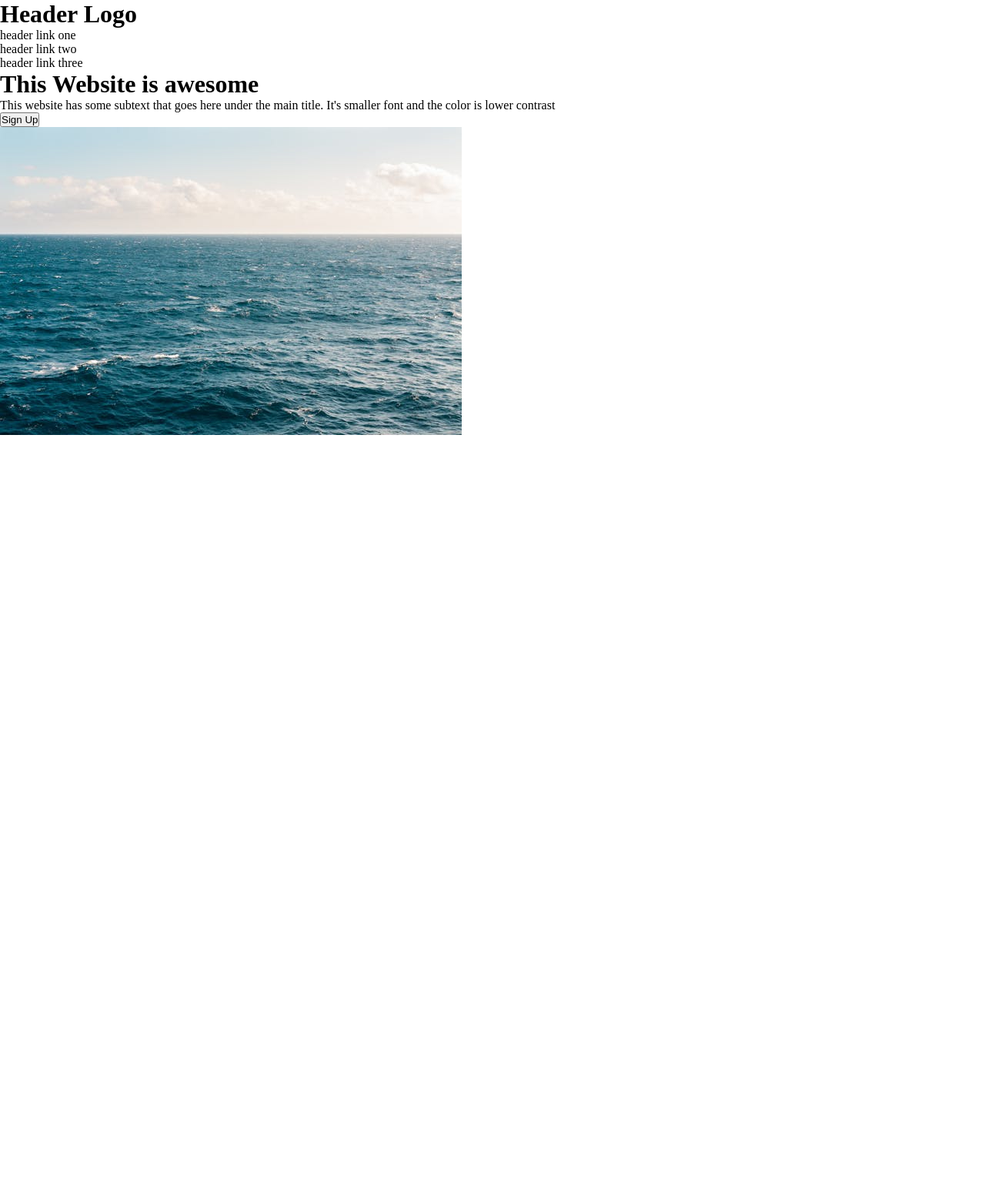
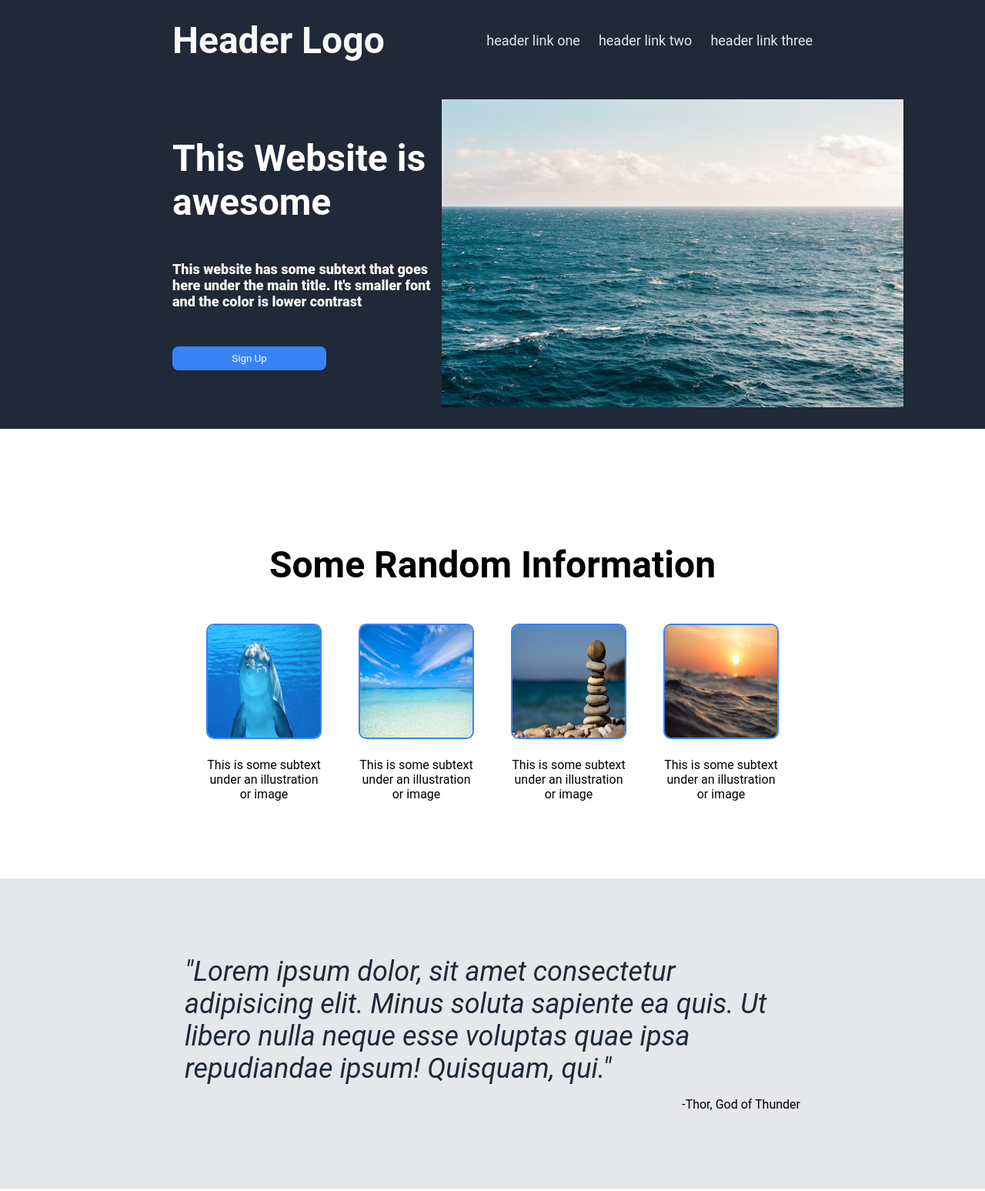
Before and after one commit to 33Yasin/LandingPage-TheOdinProject, a plain HTML site: page index.html in a window 1280 px wide. Shown: the top 1547 px of the page at 77% size. Before the commit the page ends 800 px from the top, so only its background shows below. Drawn offline with Linux system fonts and the light colour scheme.

Commit message:
Proje bitti
flex yapısı proje bazlı öğrenme ile daha iyi anlaşıldı
Landing page tasarlandı

```diff
--- a/index.html
+++ b/index.html
@@ -26,11 +26,12 @@
                 </div>
             </div>
             <div class="hero-container">
-                <div class="hero-text">
-                    <h1>This Website is awesome</h1>
-                    <p>This website has some subtext that goes here under the main title. It's smaller font and the color is lower contrast
+                <div class="hero-text-container">
+                    <h1 class="hero-text">This Website is awesome</h1>
+                    <p class="hero-sec-text">This website has some subtext that goes here under the main title. It's
+                        smaller font and the color is lower contrast
                     </p>
-                    <button>Sign Up</button>
+                    <button class="hero-button">Sign Up</button>
                 </div>
                 <div class="hero-image">
                     <img src="./assets/sea.jpeg" alt="">
@@ -38,6 +39,54 @@
             </div>
         </div>
 
+        <div class="info-container">
+            <div class="info-title">
+                <h1>Some Random Information</h1>
+            </div>
+            <div class="info-cards">
+                <div class="info-card">
+                    <img src="./assets/dolphin.png" alt="">
+                    <p class="info-text">This is some subtext under an illustration or image
+                    </p>
+                </div>
+                <div class="info-card">
+                    <img src="./assets/ocean.jpeg" alt="">
+                    <p class="info-text">This is some subtext under an illustration or image
+                    </p>
+                </div>
+                <div class="info-card">
+                    <img src="./assets/stone.png" alt="">
+                    <p class="info-text">This is some subtext under an illustration or image
+                    </p>
+                </div>
+                <div class="info-card">
+                    <img src="./assets/sunset.png" alt="">
+                    <p class="info-text">This is some subtext under an illustration or image
+                    </p>
+                </div>
+            </div>
+        </div>
+
+        <div class="quote-container">
+            <p class="quote"><em>"Lorem ipsum dolor, sit amet consectetur adipisicing elit. Minus soluta sapiente ea quis. Ut libero nulla neque esse voluptas quae ipsa repudiandae ipsum! Quisquam, qui."</em>
+            </p>
+            <p class="author">-Thor, God of Thunder</p>
+        </div>
+
+        <div class="sign-up-container">
+            <div class="sign-up-text">
+                <h2>Call the action, it's the time!</h2>
+                <p>Sign up for our product by clicking that button right over there!</p>
+            </div>
+            <div class="sign-up-button">
+                <button>Sign Up</button>
+            </div>
+        </div>
+
+        <div class="footer">
+            <p>Copyright @ The Odin Project 2025</p>
+        </div>
+
     </div>
 
 </body>
--- a/style.css
+++ b/style.css
@@ -2,4 +2,169 @@
     margin: 0;
     padding: 0;
     box-sizing: border-box;
+    font-family: Roboto,'Helvetica Neue', sans-serif;
 }
+
+.container {
+    display: flex;
+    flex-direction: column;
+}
+
+.top-container {
+    background-color: #1F2937;
+    color: white;
+}
+
+.navbar {
+    display: flex;
+    justify-content: space-between;
+    align-items: center;
+    padding: 24px;
+    margin: 0 200px;
+
+}
+
+.header-logo{
+    font-size: 24px;
+    color: #F9FAF8;
+}
+
+ul {
+    list-style: none;
+    display: flex;
+    gap: 24px;
+    color: #E5E7EB;
+    font-size: 18px;
+}
+
+.hero-container {
+    margin: 0 200px;
+    display: flex;
+    justify-content: space-between;
+    padding: 24px;
+}
+
+.hero-text-container {
+    display: flex;
+    flex-direction: column;
+    margin-top: 48px;
+    gap: 48px;
+}
+
+.hero-text {
+    font-size: 48px;
+}
+
+.hero-sec-text {
+    font-size: 18px;
+    font-weight: 900;
+    color: #F9FAF8;
+    width: 350px;
+}
+
+.hero-button {
+    width: 200px;
+    padding: 8px 16px;
+    background-color: #3882F6;
+    color: white;
+    outline: none;
+    border: none;
+    border-radius: 8px;
+}
+
+.info-container {
+    display: flex;
+    flex-direction: column;
+    padding: 100px;
+}
+
+.info-title {
+    text-align: center;
+    font-size: 24px;
+    padding: 48px;
+}
+
+.info-cards {
+    display: flex;
+    justify-content: center;
+    gap: 48px;
+}
+
+.info-card {
+    display: flex;
+    flex-direction: column;
+    justify-content: center;
+    align-items: center;
+}
+
+.info-card img {
+    width: 150px;
+    height: 150px;
+    border: 2px solid #3882F6;
+    border-radius: 10px;
+    margin-bottom: 24px;
+}
+
+.info-text {
+    width: 150px;
+    text-align: center;
+}
+
+.quote-container {
+    background-color: #E5E7EB;
+    display: flex;
+    flex-direction: column;
+    justify-content: center;
+    align-items: center;
+    padding: 100px 200px;
+    text-align: left;
+    position: relative;
+}
+
+.quote {
+    font-style: italic;
+    font-size: 36px;
+    max-width: 800px;
+    color: #1F2937;
+}
+
+.author {
+    text-align: right;
+    width: 100%;
+    max-width: 800px;
+    margin-top: 16px;
+}
+
+.sign-up-container {
+    display: flex;
+    justify-content: center;
+    align-items: center;
+    background-color: #3882F6;
+    margin: 120px 200px;
+    padding: 40px;
+    gap: 24px;
+    border: none;
+    outline: none;
+    border-radius: 5px;
+
+}
+
+.sign-up-text {
+    color: white;
+}
+
+.sign-up-button button {
+    color: white;
+    background-color: #3882F6;
+    padding: 10px 20px;
+    border-radius: 5px;
+    border: 1px solid white;
+    outline: none;
+}
+
+.footer {
+    background-color: #1F2937;
+    color: white;
+    padding: 24px;
+    text-align: center;
+}
```
Also changed, not shown: assets/dolphin.png (added), assets/ocean.jpeg (added), assets/stone.png (added), assets/sunset.png (added).
